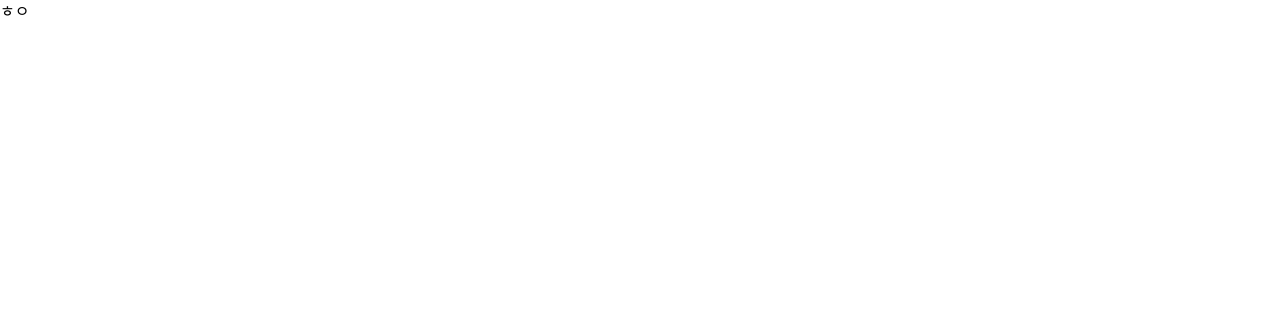
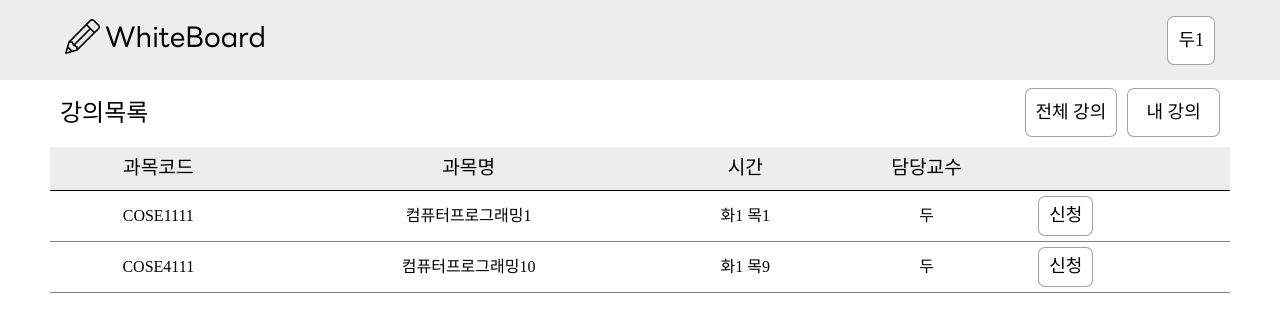
Before and after one commit to Durn02/whiteboard, a React (Create React App) app: page /register in a window 1280 px wide. Shown: the top 332 px of the page. Built offline with nearby package versions, Linux system fonts and the light colour scheme; a web font is replaced by a local one.

Commit message:
Feat: StudentHomePage 생성

```diff
--- a/src/App.jsx
+++ b/src/App.jsx
@@ -15,17 +15,17 @@ function App() {
         <Route path="/" element={<LandingPage userInfo={userInfo} />} />
         <Route path="/signin" element={<SigninPage />} />
         <Route path="/signup" element={<SignupPage />} />
-        {userInfo.isStudent === "Y" ? (
+        {/* {userInfo.isStudent === "Y" ? ( */}
         <Route
           path="/register"
           element={<StudentHomePage userInfo={userInfo} />}
         />
-        ) : (
+        {/* ) : ( */}
         <Route
           path="/manage"
           element={<ProfessorHomePage userInfo={userInfo} />}
         />
-        )}
+        {/* )} */}
 
         <Route path="/*" element={<NoPage />} />
       </Routes>
--- /dev/null
+++ b/src/components/Table/StudentTable/StudentTable.jsx
@@ -0,0 +1,43 @@
+import Button from "../../Button/Button";
+import style from "./StudentTable.module.css";
+
+const StudentTable = ({ lectureInfo }) => {
+  // const StudentTable = ({ lectureInfo, userInfo }) => {
+  return (
+    <table className={style.tableContainer}>
+      <thead className={style.headContainer}>
+        <tr>
+          <th>과목코드</th>
+          <th>과목명</th>
+          <th>시간</th>
+          <th>담당교수</th>
+          <th></th>
+        </tr>
+      </thead>
+      {lectureInfo.map((lecture, i) => {
+        // if (lecture.member.includes(userInfo.name)) alert("dlTdma");
+        return (
+          <tbody key={i} className={style.bodyContainer}>
+            <tr>
+              <td>{lecture.code}</td>
+              <td>{lecture.name}</td>
+              <td>{lecture.time}</td>
+              <td>{lecture.prof}</td>
+              <td>
+                <div className={style.buttonContainer}>
+                  <Button
+                    placeholder={"신청"}
+                    onClick={() => {
+                      alert("clicked!");
+                    }}
+                  />
+                </div>
+              </td>
+            </tr>
+          </tbody>
+        );
+      })}
+    </table>
+  );
+};
+export default StudentTable;
--- /dev/null
+++ b/src/components/Table/StudentTable/StudentTable.module.css
@@ -0,0 +1,30 @@
+.tableContainer {
+  /* background-color: rgb(214, 214, 240); */
+  width: 100%;
+  text-align: center;
+  font-family: "korean";
+  overflow: hidden;
+}
+
+.headContainer {
+  background-color: #ededed;
+  margin: 5px;
+  height: 43px;
+  border-bottom: 1.2px solid black;
+  font-size: larger;
+}
+
+.bodyContainer {
+  /* background-color: rgb(145, 145, 236); */
+  user-select: none;
+  border-bottom: 1px solid gray;
+}
+.bodyContainer:hover {
+  background-color: #ededed;
+}
+
+.buttonContainer {
+  width: fit-content;
+  height: 40px;
+  margin: 5px;
+}
--- a/src/pages/StudentHomePage/StudentHomePage.jsx
+++ b/src/pages/StudentHomePage/StudentHomePage.jsx
@@ -1,5 +1,26 @@
-const StudentHomePage = () => {
-  return <div>ㅎㅇ</div>;
+import Button from "../../components/Button/Button";
+import Header from "../../components/Header/Header";
+import StudentTable from "../../components/Table/StudentTable/StudentTable";
+import getLectureInfo from "../../utils/getLectureInfo";
+import style from "./StudentHomePage.module.css";
+
+const StudentHomePage = ({ userInfo }) => {
+  const lectureInfo = getLectureInfo();
+  return (
+    <>
+      <Header logined={true} userInfo={userInfo} />
+      <div className={style.headerContainer}>
+        <div className={style.titleContainer}>강의목록</div>
+        <div className={style.myLectureContainer}>
+          <Button placeholder={"전체 강의"} />
+          <Button placeholder={"내 강의"} />
+        </div>
+      </div>
+      <div className={style.tableContainer}>
+        <StudentTable lectureInfo={lectureInfo} userInfo={userInfo} />
+      </div>
+    </>
+  );
 };
 
 export default StudentHomePage;
--- a/src/pages/StudentHomePage/StudentHomePage.module.css
+++ b/src/pages/StudentHomePage/StudentHomePage.module.css
@@ -0,0 +1,30 @@
+.headerContainer {
+  display: flex;
+  justify-content: space-between;
+  align-items: center;
+  /* background-color: red; */
+  margin-left: 50px;
+  margin-right: 50px;
+  margin-bottom: 10px;
+}
+
+.titleContainer {
+  /* background-color: aqua; */
+  margin-left: 10px;
+  font-size: x-large;
+  font-family: "korean";
+}
+
+.myLectureContainer {
+  display: grid;
+  /* background-color: aqua; */
+  grid-template-columns: 1fr 1fr;
+  height: fit-content;
+  grid-gap: 10px;
+  margin-right: 10px;
+}
+
+.tableContainer {
+  margin-left: 50px;
+  margin-right: 50px;
+}
--- a/src/utils/getUserInfo.jsx
+++ b/src/utils/getUserInfo.jsx
@@ -1,6 +1,6 @@
 const getUserInfo = () => {
   const userInfo = {
-    name: "두",
+    name: "두1",
     id: "cdh",
     pw: "1234",
     student_number: "20211",
```
Lines whose indentation alone changed are shown as unchanged.
